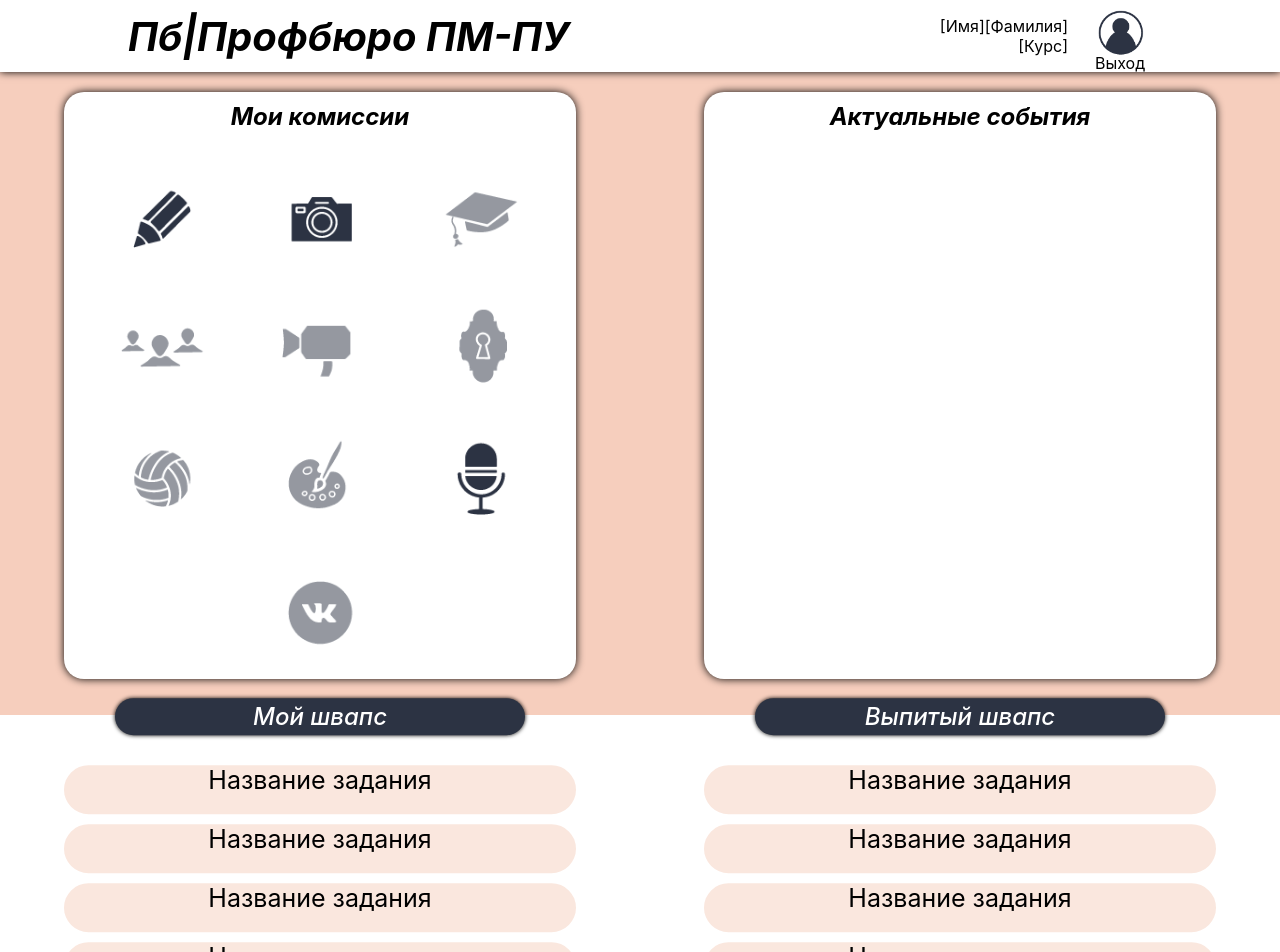
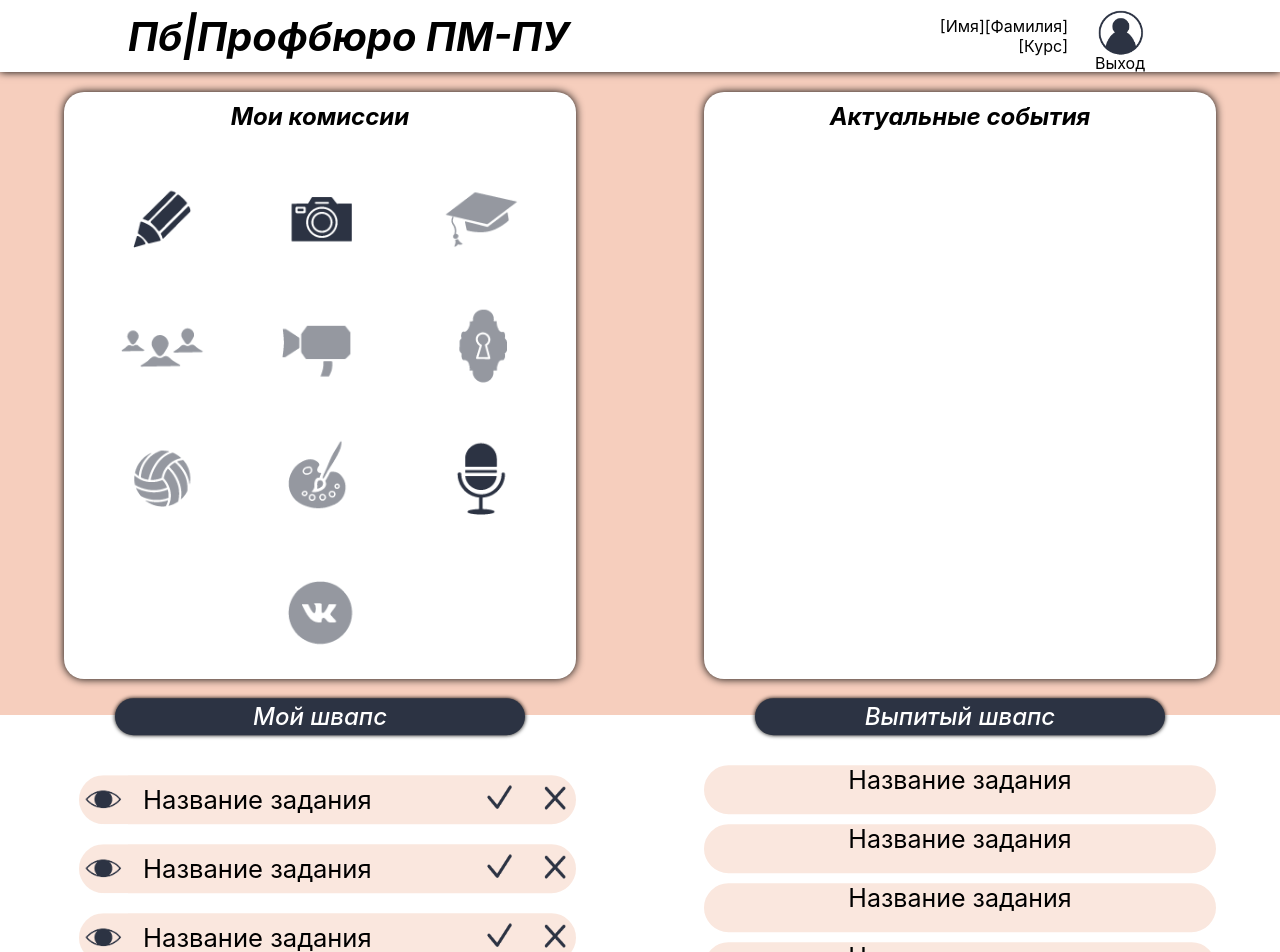
Before and after one commit to vladimirbahmetyev/AMCP-ProfBureau, a React (Create React App) app in the folder prof-bureau-service/: page / in a window 1280 px wide. Shown: the top 952 px of the page. Built offline with nearby package versions, Linux system fonts and the light colour scheme.

Commit message:
Add current Task component

```diff
--- /dev/null
+++ b/prof-bureau-service/src/Personal Acc/CurrentTask.css
@@ -0,0 +1,74 @@
+.current-task-item{
+    display: flex;
+    justify-content: flex-end;
+    height: 6.15vh;
+}
+.current-task-left{
+    background:url("sprite.png");
+    background-color: #fae7de;
+    width: 6.15vh;
+    border-top-left-radius: 6.15vh;
+    border-bottom-left-radius: 6.15vh;
+    background-size: 800% 200%;
+    background-repeat: no-repeat;
+    background-position: 59% 100%;
+    margin-right: 0;
+    transition-duration: 300ms;
+}
+
+.current-task-left:hover{
+    margin-right: 0.5vw;
+    transition-duration: 300ms;
+}
+
+
+.current-task-right{
+    height: inherit;
+    display: flex;
+    background-color: #fae7de;
+    border-top-right-radius: 6.15vh;
+    border-bottom-right-radius: 6.15vh;
+    width: 35vw;
+}
+.current-task-name{
+    padding-left: 15px;
+    width: 78.5%;
+    height: inherit;
+    display: flex;
+    justify-content: flex-start;
+    align-items: center;
+    font-size: 2vw;
+}
+.current-task-buttons{
+    display: flex;
+    width: 21.5%;
+    align-items: center;
+    justify-content: center;
+    height: 100%;
+}
+
+.current-task-buttons div{
+    transition-duration: 200ms;
+}
+
+.current-task-buttons div:hover{
+    transform: scale(1.25);
+    transition-duration: 200ms;
+}
+.current-task-send{
+    margin-right: 10px;
+    background:url("sprite.png");
+    background-size: 800% 200%;
+    background-repeat: no-repeat;
+    background-position: 75% 100%;
+    height: 6vh;
+    width: 6vh;
+}
+.current-task-delete{
+    background:url("sprite.png");
+    background-size: 800% 200%;
+    background-repeat: no-repeat;
+    background-position: 99% 95%;
+    height: 6vh;
+    width: 6vh;
+}
--- /dev/null
+++ b/prof-bureau-service/src/Personal Acc/CurrentTask.js
@@ -0,0 +1,29 @@
+import React from 'react';
+import "./CurrentTask.css"
+
+export default class CurrentTask extends React.Component{
+    constructor(props) {
+        super(props)
+    }
+
+    state = {
+        exampleState: true,
+        secondExampleState: 0
+    }
+    render(){
+    return(
+        <div className="current-task-item">
+            <div className="current-task-left"></div>
+            <div className="current-task-right">
+                <div className="current-task-name">
+                    Название задания
+                </div>
+                <div className="current-task-buttons">
+                     <div className="current-task-send"></div>
+                     <div className="current-task-delete"></div>
+                </div>
+            </div>
+        </div>
+    )
+}
+}
--- a/prof-bureau-service/src/Personal Acc/NewTaskList.css
+++ b/prof-bureau-service/src/Personal Acc/NewTaskList.css
@@ -28,19 +28,7 @@
     padding: 0;
     width: 100%;
 }
-.new-task-item{
-    width: 100%;
-    margin-bottom: 1.15vh;
-    border-radius: 6.15vh;
-    background-color: #fae7de;
-    font-size: 25px;
-    height: 6.15vh;
-    text-align: center;
-    margin-top: 10px;
-    transition-duration: 300ms;
+
+.new-tasks-list li{
+    margin-top:20px;
 }
-
-.new-task-item:hover{
-    transition-duration: 300ms;
-    opacity: 0.5;
-}
--- a/prof-bureau-service/src/Personal Acc/NewTaskList.js
+++ b/prof-bureau-service/src/Personal Acc/NewTaskList.js
@@ -1,5 +1,7 @@
 import  React from "react"
 import "./NewTaskList.css"
+import "./CurrentTask"
+import CurrentTask from "./CurrentTask"
 
 export default class NewTaskList extends React.Component{
     constructor(props) {
@@ -15,13 +17,11 @@ export default class NewTaskList extends React.Component{
         <div className="new-tasks-container">
             <h1 className="new-task-title"> Мой швапс</h1>
             <ul className="new-tasks-list">
-                <li className="new-task-item">Название задания</li>
-                <li className="new-task-item">Название задания</li>
-                <li className="new-task-item">Название задания</li>
-                <li className="new-task-item">Название задания</li>
-                <li className="new-task-item">Название задания</li>
-                <li className="new-task-item">Название задания</li>
-                <li className="new-task-item">Название задания</li>
+                <li><CurrentTask/></li>
+                <li><CurrentTask/></li>
+                <li><CurrentTask/></li>
+                <li><CurrentTask/></li>
+                <li><CurrentTask/></li>
             </ul>
         </div>
     )
--- a/prof-bureau-service/src/Personal Acc/PersonalAcc.css
+++ b/prof-bureau-service/src/Personal Acc/PersonalAcc.css
@@ -14,5 +14,4 @@
 /* color section background #f6cebd */
 /* color item background #fae7de */
 /* color coloumn item title #2c3343 */
-/* 150 500 650 sum = 1300*/
 /* relation: 11.5% 38.5% 50% */
```
